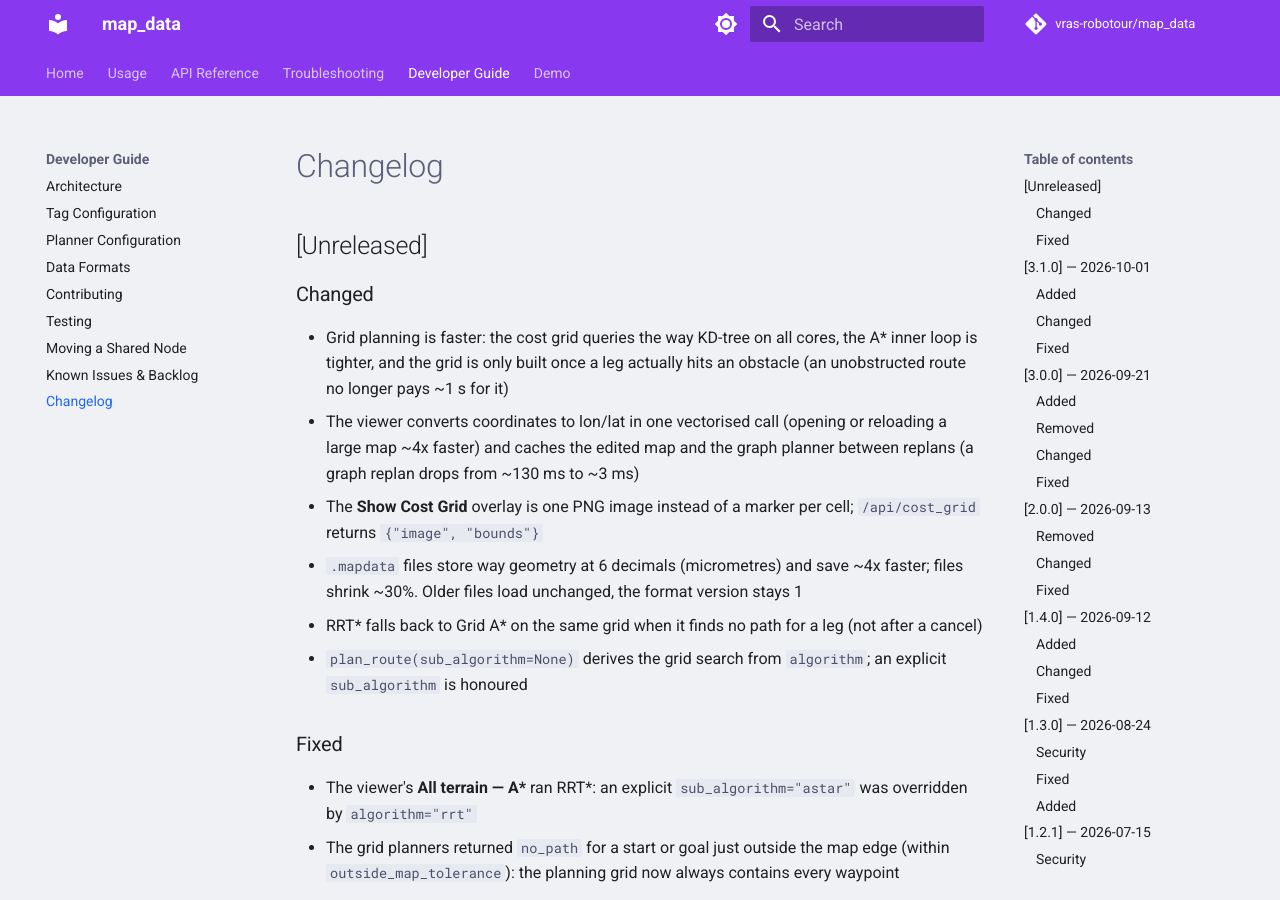
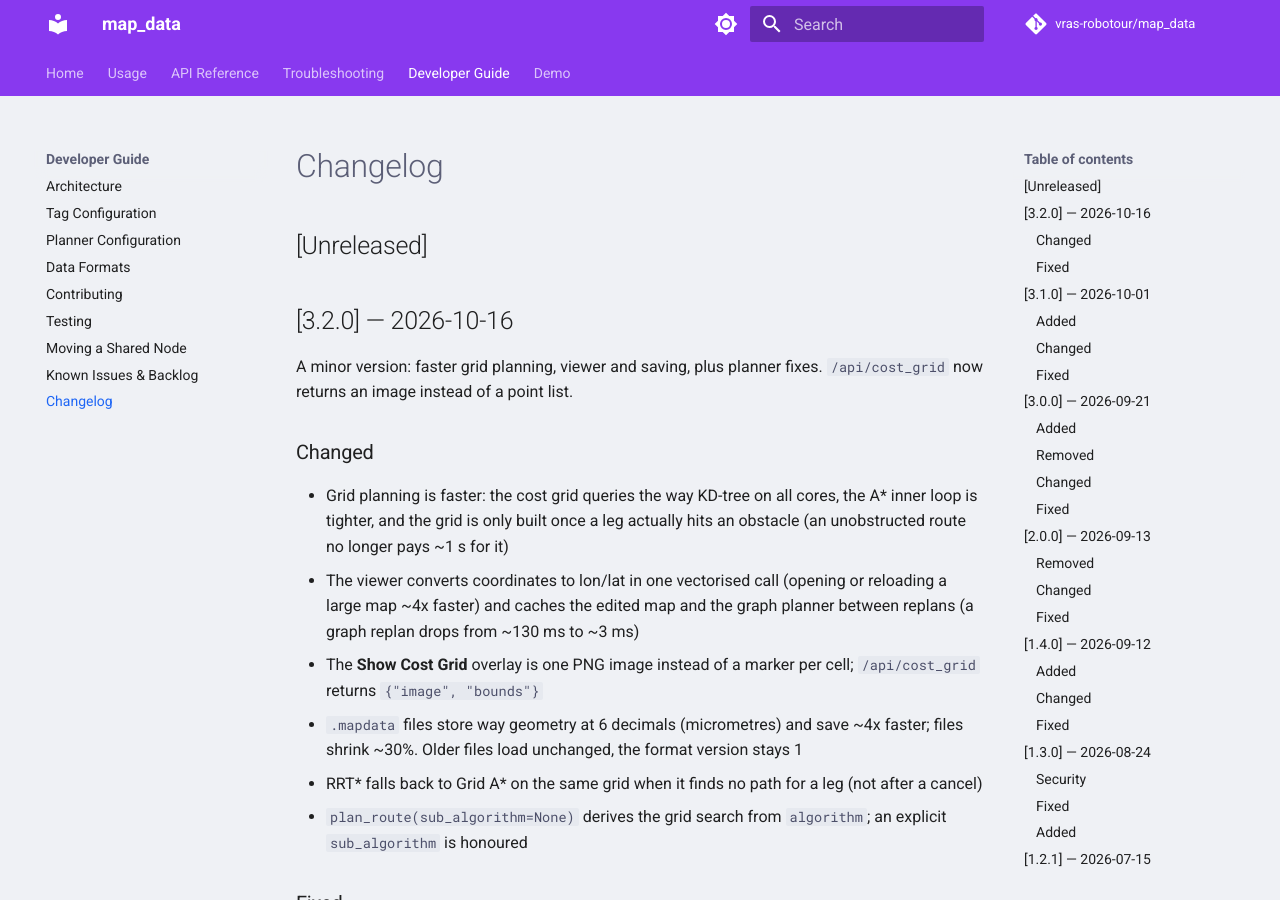
Before and after one commit to vras-robotour/map_data, an MkDocs documentation site: the page built from docs/dev/changelog.md, in a window 1280 px wide and 900 px high. Built offline with MkDocs 1.6.1 and Material for MkDocs 9.7.7, drawn with Linux system fonts in a browser that asks for light colours; comment, search, counter and statistics services are not loaded.

Commit message:
Bump version to 3.2.0 and update the changelog

```diff
--- a/docs/dev/changelog.md
+++ b/docs/dev/changelog.md
@@ -1,6 +1,11 @@
 # Changelog
 
 ## [Unreleased]
+
+## [3.2.0] — 2026-10-16
+
+A minor version: faster grid planning, viewer and saving, plus planner fixes. `/api/cost_grid`
+now returns an image instead of a point list.
 
 ### Changed
 
--- a/package.xml
+++ b/package.xml
@@ -2,7 +2,7 @@
 <?xml-model href="http://download.ros.org/schema/package_format3.xsd" schematypens="http://www.w3.org/2001/XMLSchema"?>
 <package format="3">
   <name>map_data</name>
-  <version>3.1.0</version>
+  <version>3.2.0</version>
   <description>Map data processing and path planning for outdoor robot navigation using OSM data.</description>
   <maintainer email="vlkjan6@fel.cvut.cz">Vlk Jan</maintainer>
   <license>BSD-3-Clause</license>
--- a/pyproject.toml
+++ b/pyproject.toml
@@ -4,7 +4,7 @@ build-backend = "setuptools.build_meta"
 
 [project]
 name = "map_data"
-version = "3.1.0"
+version = "3.2.0"
 # requires-python is intentionally NOT declared: colcon's ament_python build
 # parses the setup() dump with ast.literal_eval, which chokes on the
 # SpecifierSet object it produces. The Python 3.12+ floor is enforced by CI
```
Also changed, not shown: 2 other files.
